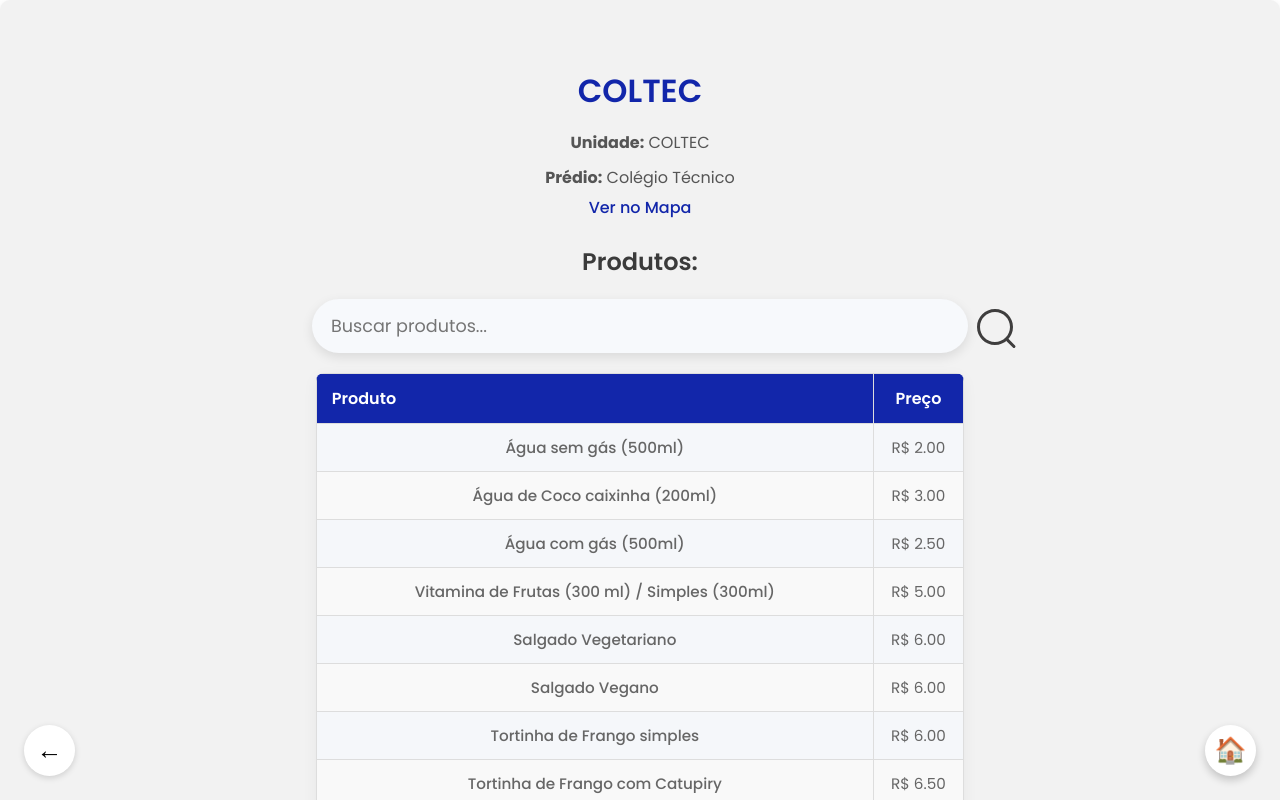
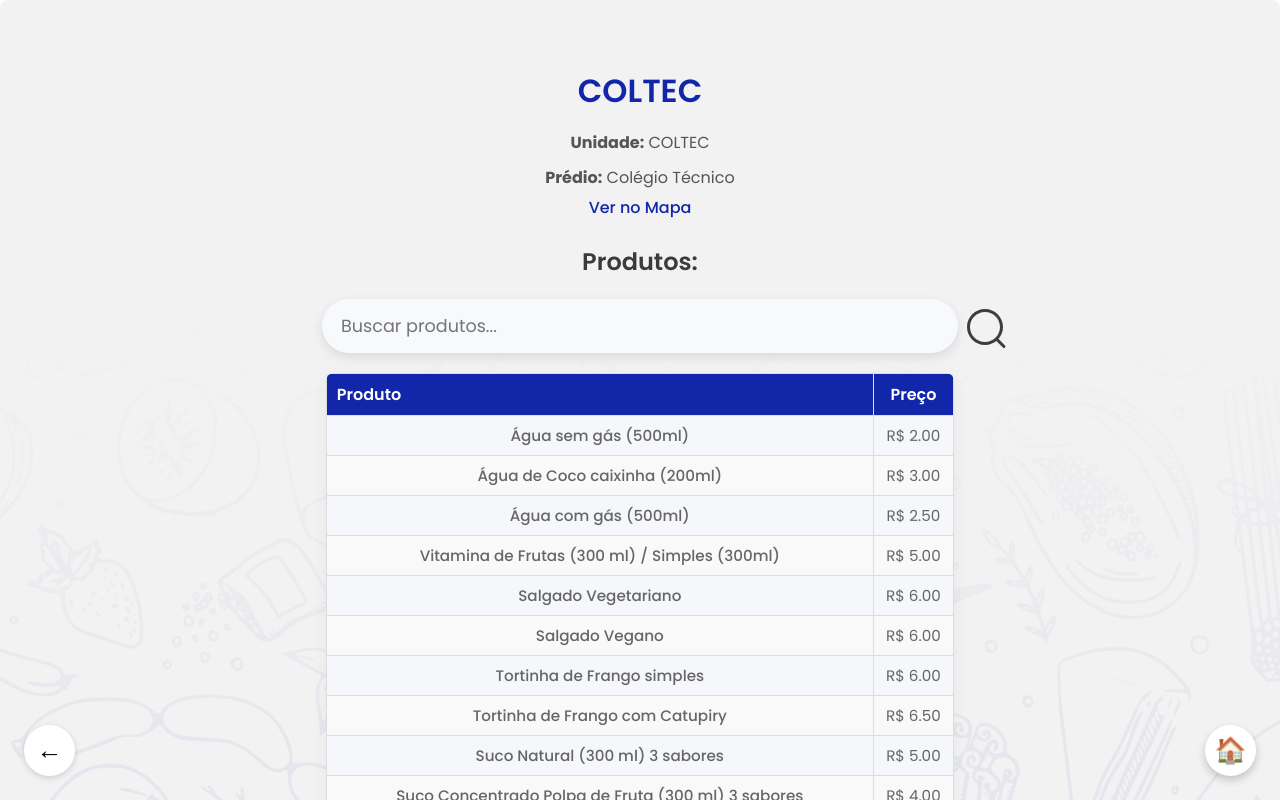
Before and after one commit to Lucas-Rezende/Onde-tem-na-UFMG, an Angular app: page /lanchonete/COLTEC in a window 1280 px wide. Shown: the top 800 px of the page. Built offline with nearby package versions, Linux system fonts and the light colour scheme.

Commit message:
Atualização visual,  busca nas lanchonetes individuais e alteração da tabela da página de comparação

```diff
--- a/src/app/modules/comparar-precos/comparar-precos.component.css
+++ b/src/app/modules/comparar-precos/comparar-precos.component.css
@@ -144,6 +144,11 @@ h2 {
   box-shadow: 0 4px 15px rgba(0, 0, 0, 0.05);
   border-radius: 8px;
   background-color: #F4F7FE;
+  max-height: 70vh;
+  overflow-y: auto;
+  position: relative;
+  overscroll-behavior: contain; /* Melhora a experiência de scroll */
+
 }
 
 .price-comparison-table {
@@ -152,9 +157,23 @@ h2 {
   font-size: 1rem;
   background-color: #F0F3FB;
   border-radius: 8px;
-  overflow: hidden;
 }
 
+.price-comparison-table thead {
+  position: sticky;
+  top: 0;
+  z-index: 100;
+}
+
+/* Linhas alternadas */
+.price-comparison-table tr:nth-child(even) {
+  background-color: #bdc7ff;
+}
+
+.price-comparison-table td:not(:first-child) {
+  width: 100px; /* Largura fixa para colunas de preço */
+  white-space: nowrap; /* Impede quebra de linha em preços */
+}
 .price-comparison-table th,
 .price-comparison-table td {
   padding: 12px 15px;
@@ -167,14 +186,27 @@ h2 {
   background-color: #1226AA;
   color: white;
   font-weight: 600;
+  position: sticky;
+  top: 0;
+  box-shadow: 0 2px 3px rgba(0, 0, 0, 0.1); /* Sombra para profundidade */
+
+}
+.price-comparison-table thead tr th:first-child {
+  position: static; /* Remove o sticky apenas para o primeiro elemento */
+  z-index: auto;
+  box-shadow: none;
 }
 
-.item-header {
-  min-width: 200px;
-  text-align: left !important;
+/* Células da primeira coluna (exceto cabeçalho) fixas */
+.price-comparison-table tbody tr td:first-child {
+  position: sticky;
+  left: 0;
+  z-index: 90;
   background-color: #1226AA;
   color: white;
+  box-shadow: 2px 0 3px rgba(0, 0, 0, 0.1);
 }
+
 
 .item-name {
   text-align: left;
--- a/src/app/modules/lanchonetes-info/lanchonetes-info.component.css
+++ b/src/app/modules/lanchonetes-info/lanchonetes-info.component.css
@@ -13,8 +13,8 @@
   url('/assets/images/bg_full_dg2.png');
   background-repeat: no-repeat;
   background-position: bottom center;
-  background-size: contain;
-  min-height: 80vh;
+  background-size: cover;
+  min-height: 60vh;
 
 }
 
@@ -45,6 +45,8 @@
 .comparison-container {
   padding: 20px;
   width: 100%;
+  min-width: 300px; /* Largura mínima */
+
 }
 
 h3 {
@@ -63,7 +65,7 @@ h3 {
 }
 
 .price-comparison-table {
-  width: 100%;
+  width: 100% !important;
   border-collapse: collapse;
   font-size: 1rem;
   color: #444;
@@ -75,9 +77,12 @@ h3 {
 
 .price-comparison-table th,
 .price-comparison-table td {
-  padding: 12px 15px;
+  padding: 8px 10px;
   text-align: center;
   border: 1px solid #ddd;
+  width: auto;
+  min-width: 10px;
+  overflow: hidden;
 }
 
 .price-comparison-table th {
@@ -87,7 +92,7 @@ h3 {
 }
 
 .item-header {
-  min-width: 200px;
+  min-width: 150px;
   text-align: left !important;
 }
 
--- a/src/app/modules/lanchonetes-info/lanchonetes-info.component.ts
+++ b/src/app/modules/lanchonetes-info/lanchonetes-info.component.ts
@@ -14,6 +14,7 @@ interface Lanchonete {
 interface ItemCardapio {
   Item: string;
   Preco: string | number;
+  Normalized: string;
 }
 
 @Component({
@@ -23,50 +24,81 @@ interface ItemCardapio {
   standalone: true,
   imports: [CommonModule],
 })
+
+
 export class LanchonetesInfoComponent implements OnInit {
   lanchoneteDetalhes: Lanchonete | undefined;
   itens: ItemCardapio[] = [];
+  filteredItems: ItemCardapio[] = [];
   searchTerm: string = '';
+
+  private normalizeString(str: string): string {
+  return str.normalize('NFD')
+            .replace(/[\u0300-\u036f]/g, '')
+            .replace(/[^\w\s]/gi, '')
+            .replace(/\s+/g, ' ')
+            .trim()
+            .toLowerCase();
+}
 
   constructor(private route: ActivatedRoute) {}
 
-  ngOnInit(): void {
+   ngOnInit(): void {
     const nomeLanchonete = this.route.snapshot.paramMap.get('nome');
 
     if (nomeLanchonete) {
-      const nomeLanchoneteNormalized = nomeLanchonete.trim().toUpperCase();
+      const nomeLanchoneteNormalized = this.normalizeString(nomeLanchonete);
 
-      // Find the restaurant details
       this.lanchoneteDetalhes = datalanchonetes.lanchonetes.find(
-        (l) => l.Nome.toUpperCase() === nomeLanchoneteNormalized
+        (l) => this.normalizeString(l.Nome) === nomeLanchoneteNormalized
       );
 
-      // Get menu items with prices
       if (this.lanchoneteDetalhes) {
         this.itens = produtos
           .map((produto) => {
-            const preco = produto[nomeLanchoneteNormalized];
+            const preco = produto[this.lanchoneteDetalhes!.Nome.toUpperCase()];
             return {
               Item: produto.Item,
               Preco: preco && preco !== '-' ? parseFloat(preco).toFixed(2) : 'Preço não disponível',
+              Normalized: this.normalizeString(produto.Item) // Corrigido para manter consistência
             };
           })
           .filter((item) => item.Preco !== 'Preço não disponível');
+
+        this.filteredItems = [...this.itens];
       }
     }
   }
 
-  search(e: Event): void {
+
+
+ search(e: Event): void {
     const target = e.target as HTMLInputElement;
     this.searchTerm = target.value;
+
+    if (!this.searchTerm.trim()) {
+      this.filteredItems = [...this.itens];
+      return;
+    }
+
+    const searchTermNormalized = this.normalizeString(this.searchTerm);
+
+    this.filteredItems = this.itens.filter(item =>
+      item.Normalized.includes(searchTermNormalized) // Usando a propriedade corrigida
+    );
   }
 
+
   get lanchesFiltrados(): ItemCardapio[] {
-    const termo = this.searchTerm.trim().toLowerCase();
-    if (!termo) return this.itens;
+    if (!this.searchTerm.trim()) {
+      return [...this.itens]; // Retorna cópia de todos os itens se não houver busca
+    }
+
+    const searchTermNormalized = this.normalizeString(this.searchTerm);
 
     return this.itens.filter(item =>
-      item.Item.toLowerCase().includes(termo)
+      item.Normalized.includes(searchTermNormalized) || // Busca na versão normalizada
+      item.Item.toLowerCase().includes(this.searchTerm.toLowerCase()) // Busca adicional no texto original
     );
   }
 }
```
Also changed, not shown: 1 other file (tests, documents, lock files or other folders).
